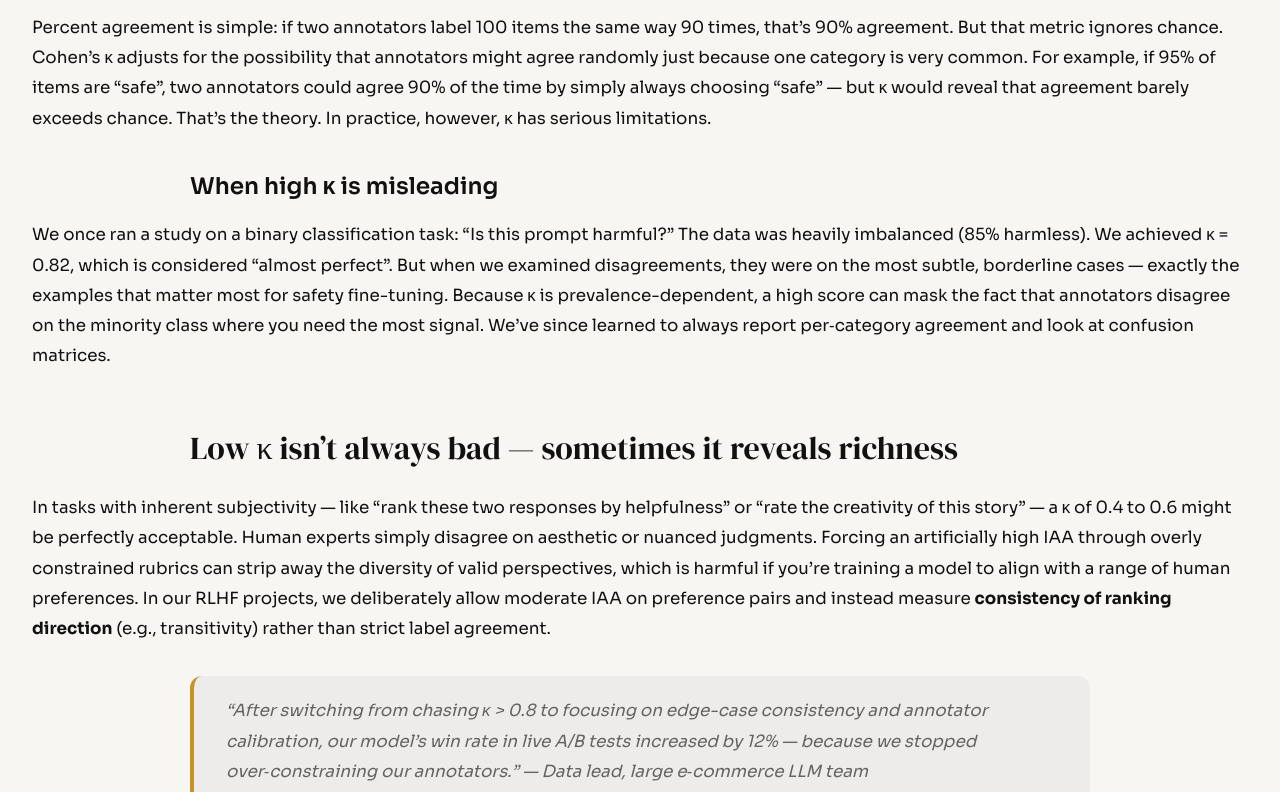
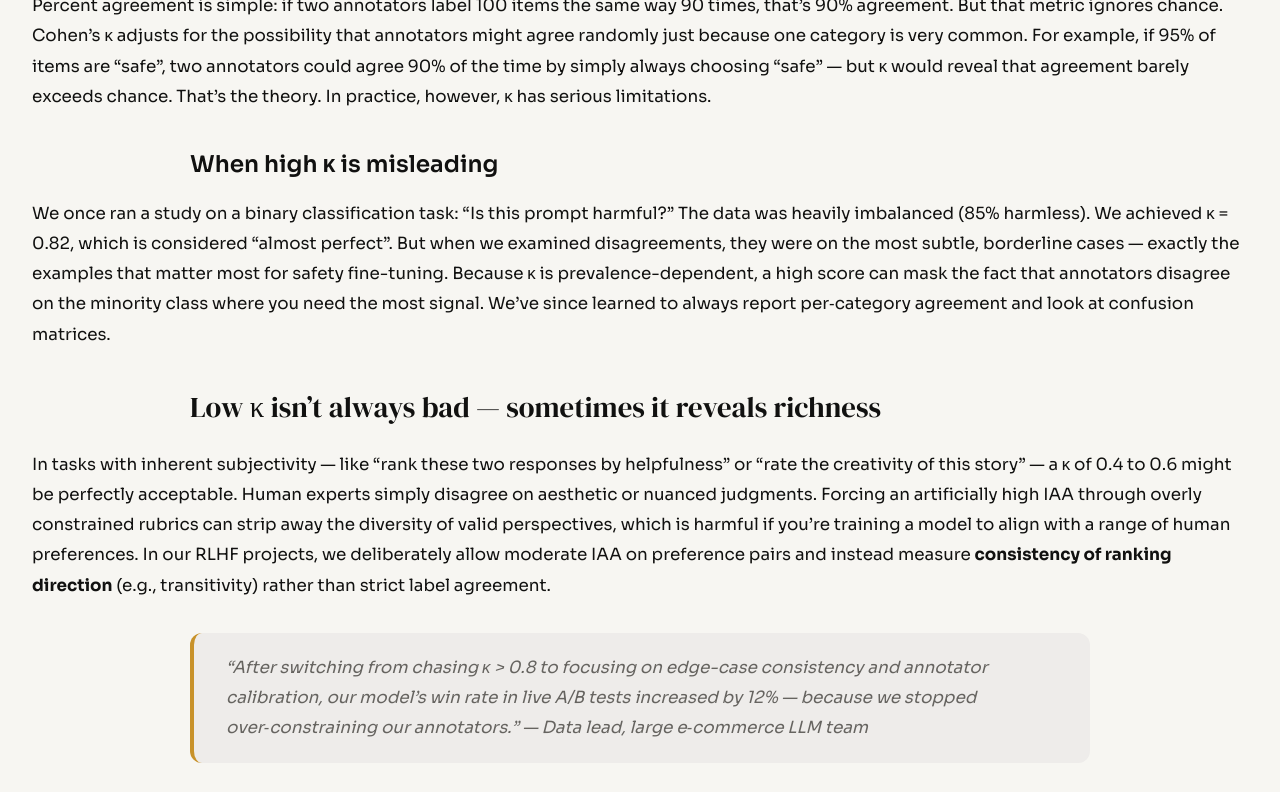
Before and after one commit to diraflow-ai/diraflow.ai, a website: page blog-posts/inter-annotator-agreement.html in a window 1280 px wide. Shown: the part 699-1491 px from the top of the page. Drawn offline with Linux system fonts and the light colour scheme.

Commit message:
Update blog

```diff
--- a/blog-posts/inter-annotator-agreement.html
+++ b/blog-posts/inter-annotator-agreement.html
@@ -149,8 +149,8 @@
 
   /* Headings */
   .post-content h2 {
-    font-size: 2rem;
-    margin-top: 3rem;
+    font-size: 1.8rem;
+    margin-top: 2rem;
     margin-bottom: 1rem;
     font-family: 'DM Serif Display', serif;
     font-weight: 400;
```
Also changed, not shown: blog-posts/agentic-evaluation-datasets.html (+3 -1 lines), blog-posts/hidden-complexity-math-datasets.html (+1 -1 lines), blog-posts/red-teaming-at-scale.html (+1 -1 lines).
